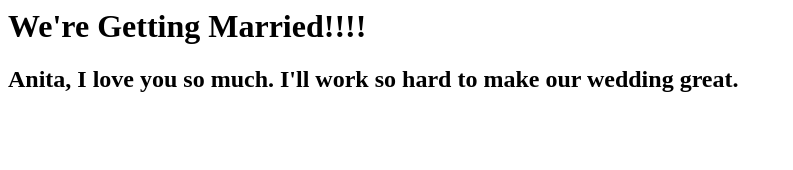
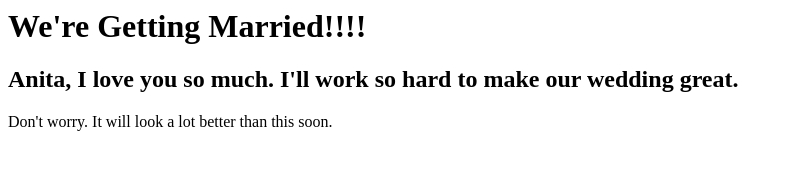
Before and after one commit to M777A2/m777a2.github.io, a plain HTML site: page index.html in a window 1280 px wide. Shown: the whole page, without its empty margins (0-793 px from the left). Drawn offline with Linux system fonts and the light colour scheme.

Commit message:
small message for anita

```diff
--- a/index.html
+++ b/index.html
@@ -14,5 +14,8 @@
 			Anita, I love you so much. I'll work so hard to make our wedding great.
 		</h2>
 	</div>
+	<p>
+		Don't worry. It will look a lot better than this soon.
+	</p>
 
 </body>
```
